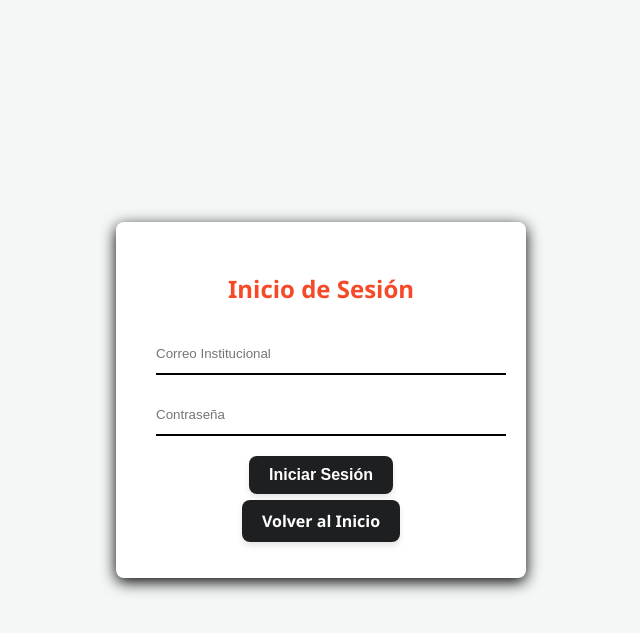
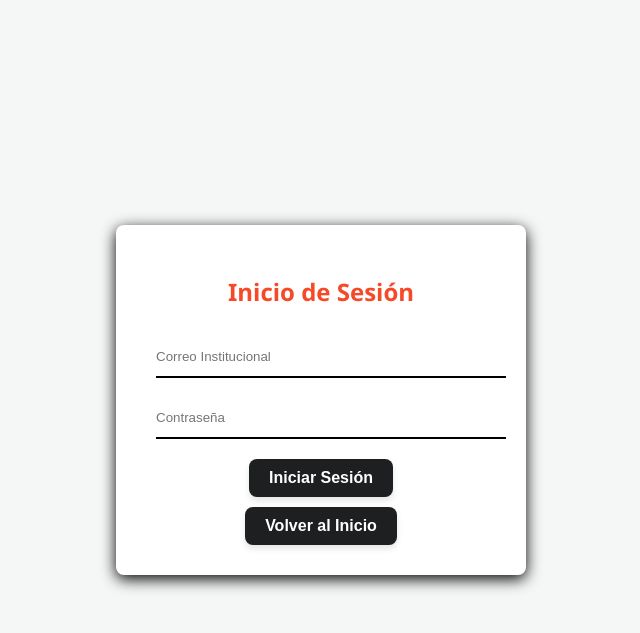
Before and after one commit to TrvpChylt/Sistema_Universidad, a Flask app: page /login in a window 1280 px wide. Shown: the top 633 px of the page, without its empty margins (319-959 px from the left). Run offline with Flask 3, Linux system fonts and the light colour scheme.

Commit message:
cambios de colores

```diff
--- a/static/login.css
+++ b/static/login.css
@@ -57,25 +57,3 @@ button:hover {
 button:active {
     transform: translateY(0);
 }
-
-a {
-    background-color: #1e1f20;
-    padding: 10px 20px;
-    color: white;
-    border-radius: 8px;
-    cursor: pointer;
-    font-weight: 600;
-    font-size: 16px;
-    transition: all 0.3s ease;
-    box-shadow: 0 4px 6px rgba(0, 0, 0, 0.1);
-    text-decoration: none;
-}
-a:hover {
-    background-color: #fc866e;
-    transform: translateY(-2px);
-    box-shadow: 0 6px 12px rgba(0, 0, 0, 0.15);
-}
-
-a:active {
-    transform: translateY(0);
-}
--- a/templates/login.html
+++ b/templates/login.html
@@ -27,7 +27,7 @@
             <button type="submit">Iniciar Sesión</button>
         </form>
 
-        <p><a href="{{ url_for('index') }}">Volver al Inicio</a></p>
+        <a href="{{ url_for('index') }}"><button>Volver al Inicio</button></a>
     </div>
 </body>
 </html>
```
